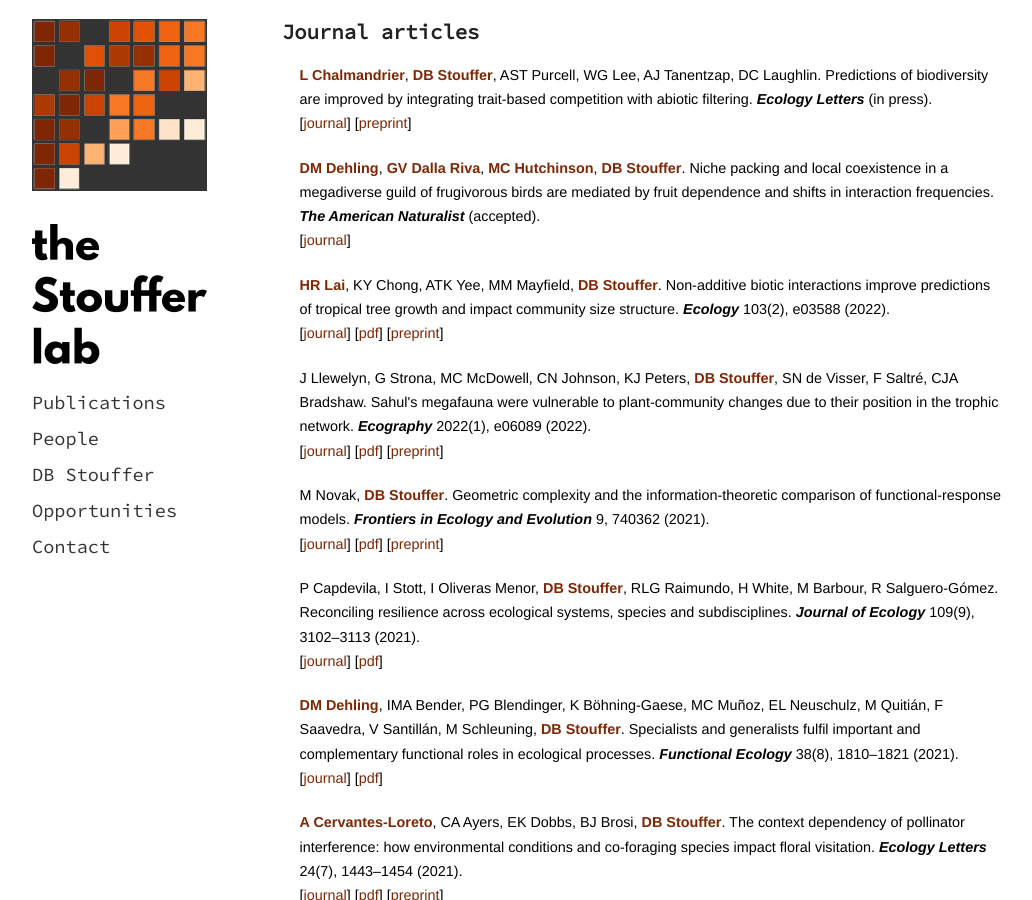
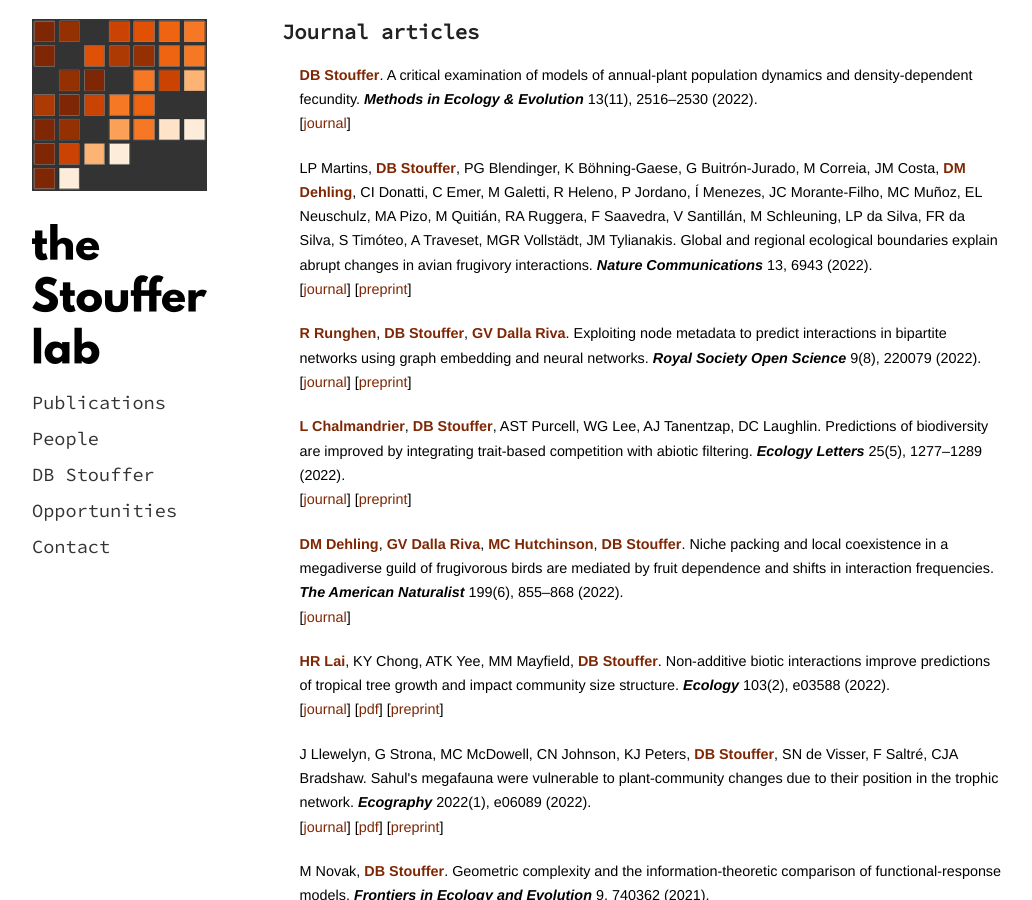
Before and after one commit to stoufferlab/stoufferlab.github.io, a Jekyll site: the page built from publications/index.html, in a window 1280 px wide and 900 px high. Shown: the whole window, without its empty margins (123-1155 px from the left). Built offline with Jekyll 4.4.1, drawn with Linux system fonts in a browser that asks for light colours; nearby versions of some CDN libraries; library files that are not in the unit come from our copies; a script that is not in the unit is left out; some of the changed text lies outside the part shown.

Commit message:
brining pubs up to date

```diff
--- a/publications/papers.html
+++ b/publications/papers.html
@@ -3,7 +3,77 @@
 <div id="publication">
 <li>
 <p>
-<b style="color: rgb(127,39,4);">L Chalmandrier</b>, <b style="color: rgb(127,39,4);">DB Stouffer</b>, AST Purcell, WG Lee, AJ Tanentzap, DC Laughlin. Predictions of biodiversity are improved by integrating trait-based competition with abiotic filtering. <b><i>Ecology Letters</i></b> (in press).<br>
+<b style="color: rgb(127,39,4);">DB Stouffer</b>.
+A critical examination of models of annual-plant population dynamics and density-dependent fecundity.
+<b><i>Methods in Ecology & Evolution</i></b>
+13(11),
+2516–2530
+(2022).
+<br>
+[<a href="http://dx.doi.org/10.1111/2041-210X.13965">journal</a>]
+
+<br>
+<small>
+</small>
+</p>
+</li>
+</div>
+
+<div id="publication">
+<li>
+<p>
+LP Martins, <b style="color: rgb(127,39,4);">DB Stouffer</b>, PG Blendinger, K Böhning-Gaese, G Buitrón-Jurado, M Correia, JM Costa, <b style="color: rgb(127,39,4);">DM Dehling</b>, CI Donatti, C Emer, M Galetti, R Heleno, P Jordano, Í Menezes, JC Morante-Filho, MC Muñoz, EL Neuschulz, MA Pizo, M Quitián, RA Ruggera, F Saavedra, V Santillán, M Schleuning, LP da Silva, FR da Silva, S Timóteo, A Traveset, MGR Vollstädt, JM Tylianakis.
+Global and regional ecological boundaries explain abrupt changes in avian frugivory interactions.
+<b><i>Nature Communications</i></b>
+13,
+6943
+(2022).
+<br>
+[<a href="http://dx.doi.org/10.1038/s41467-022-34355-w">journal</a>]
+[<a href="http://dx.doi.org/10.1101/2021.09.18.460873">preprint</a>]
+<br>
+<small>
+</small>
+</p>
+</li>
+</div>
+
+<div id="publication">
+<li>
+<p>
+<b style="color: rgb(127,39,4);">R Runghen</b>,
+<b style="color: rgb(127,39,4);">DB Stouffer</b>,
+<b style="color: rgb(127,39,4);">GV Dalla Riva</b>.
+Exploiting node metadata to predict interactions in bipartite networks using graph embedding and neural networks.
+<b><i>Royal Society Open Science</i></b>
+9(8),
+220079
+(2022).
+<br>
+[<a href="http://dx.doi.org/10.1098/rsos.220079">journal</a>]
+[<a href="http://dx.doi.org/10.1101/2021.06.10.447991">preprint</a>]
+<br>
+<small>
+</small>
+</p>
+</li>
+</div>
+
+<div id="publication">
+<li>
+<p>
+<b style="color: rgb(127,39,4);">L Chalmandrier</b>,
+<b style="color: rgb(127,39,4);">DB Stouffer</b>,
+AST Purcell,
+WG Lee,
+AJ Tanentzap,
+DC Laughlin.
+Predictions of biodiversity are improved by integrating trait-based competition with abiotic filtering.
+<b><i>Ecology Letters</i></b>
+25(5),
+1277–1289
+(2022).
+<br>
 [<a href="http://dx.doi.org/10.1111/ele.13980">journal</a>]
 [<a href="http://dx.doi.org/10.1101/2021.07.12.448750">preprint</a>]
 <br>
@@ -16,7 +86,16 @@
 <div id="publication">
 <li>
 <p>
-<b style="color: rgb(127,39,4);">DM Dehling</b>, <b style="color: rgb(127,39,4);">GV Dalla Riva</b>, <b style="color: rgb(127,39,4);">MC Hutchinson</b>, <b style="color: rgb(127,39,4);">DB Stouffer</b>. Niche packing and local coexistence in a megadiverse guild of frugivorous birds are mediated by fruit dependence and shifts in interaction frequencies. <b><i>The American Naturalist</i></b> (accepted).<br>
+<b style="color: rgb(127,39,4);">DM Dehling</b>,
+<b style="color: rgb(127,39,4);">GV Dalla Riva</b>,
+<b style="color: rgb(127,39,4);">MC Hutchinson</b>,
+<b style="color: rgb(127,39,4);">DB Stouffer</b>.
+Niche packing and local coexistence in a megadiverse guild of frugivorous birds are mediated by fruit dependence and shifts in interaction frequencies.
+<b><i>The American Naturalist</i></b>
+199(6),
+855–868
+(2022).
+<br>
 [<a href="http://dx.doi.org/10.1086/718684">journal</a>]
 <br>
 <small>
--- a/publications/preprints.html
+++ b/publications/preprints.html
@@ -13,48 +13,8 @@
 <div id="publication">
 <li>
 <p>
-<b style="color: rgb(127,39,4);">DB Stouffer</b>, O Godoy, <b style="color: rgb(127,39,4);">GV Dalla Riva</b>, MM Mayfield. The dimensionality of plant–plant competition. <b><i>bioRxiv</i></b> <br>
-[<a href="http://dx.doi.org/10.1101/2021.11.10.467010">preprint</a>]
-<br>
-<small>
-</small>
-</p>
-</li>
-</div>
-
-<div id="publication">
-<li>
-<p>
 <b style="color: rgb(127,39,4);">HR Lai</b>, PJ Bellingham, JK McCarthy, SJ Richardson, SK Wiser, <b style="color: rgb(127,39,4);">DB Stouffer</b>. Environmental gradients modify biotic interactions among tree species in temperate rain forest. <b><i>Authorea</i></b> <br>
 [<a href="http://dx.doi.org/10.22541/au.163636841.17397351/v1">preprint</a>]
-<br>
-<small>
-</small>
-</p>
-</li>
-</div>
-
-<div id="publication">
-<li>
-<p>
-LP Martins, <b style="color: rgb(127,39,4);">DB Stouffer</b>, PG Blendinger, K Böhning-Gaese, G Buitrón-Jurado, M Correia, JM Costa, <b style="color: rgb(127,39,4);">DM Dehling</b>, CI Donatti, C Emer, M Galetti, R Heleno, P Jordano, Í Menezes, JC Morante-Filho, MC Muñoz, EL Neuschulz, MA Pizo, M Quitián, RA Ruggera, F Saavedra, V Santillán, M Schleuning, LP da Silva, FR da Silva, S Timóteo, A Traveset, MGR Vollstädt, JM Tylianakis. Global and regional ecological boundaries drive abrupt changes in avian frugivory interactions. <b><i>bioRxiv</i></b> <br>
-[<a href="http://dx.doi.org/10.1101/2021.09.18.460873">preprint</a>]
-<br>
-<small>
-</small>
-</p>
-</li>
-</div>
-
-<div id="publication">
-<li>
-<p>
-<b style="color: rgb(127,39,4);">R Runghen</b>,
-<b style="color: rgb(127,39,4);">DB Stouffer</b>,
-<b style="color: rgb(127,39,4);">GV Dalla Riva</b>.
-Exploiting node metadata to predict interactions in large networks using graph embedding and neural networks.
-<b><i>bioRxiv</i></b> <br>
-[<a href="http://dx.doi.org/10.1101/2021.06.10.447991">preprint</a>]
 <br>
 <small>
 </small>
```
